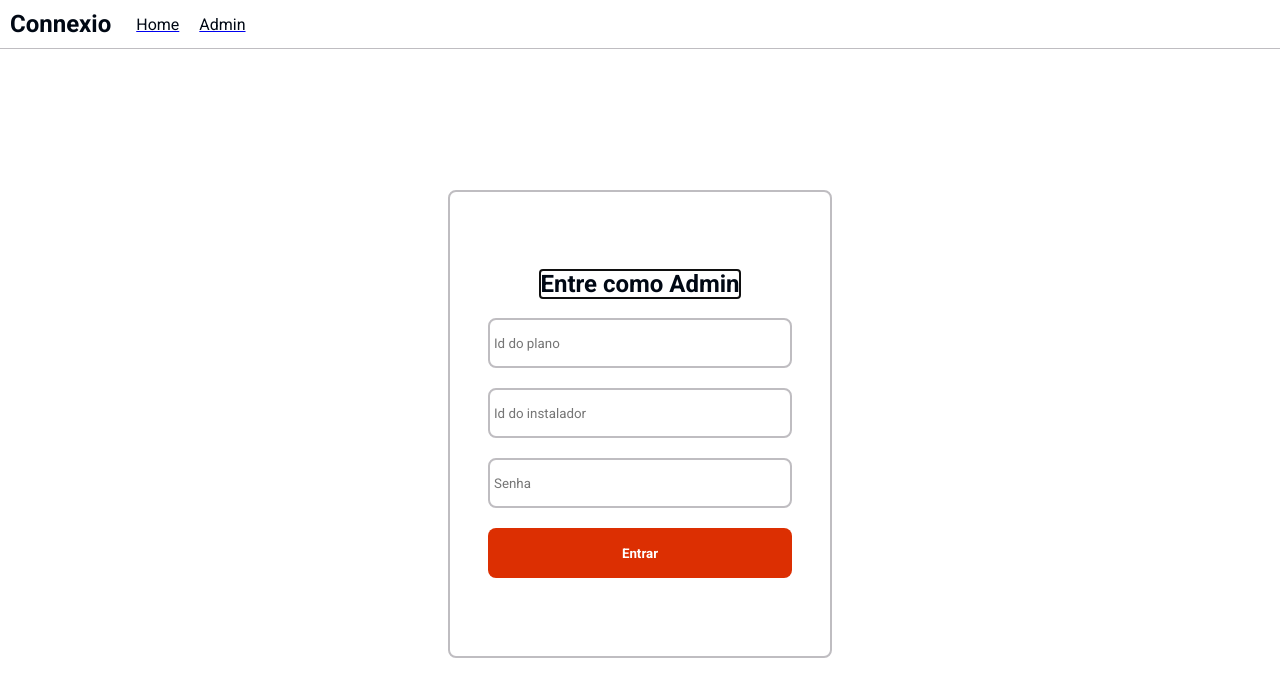
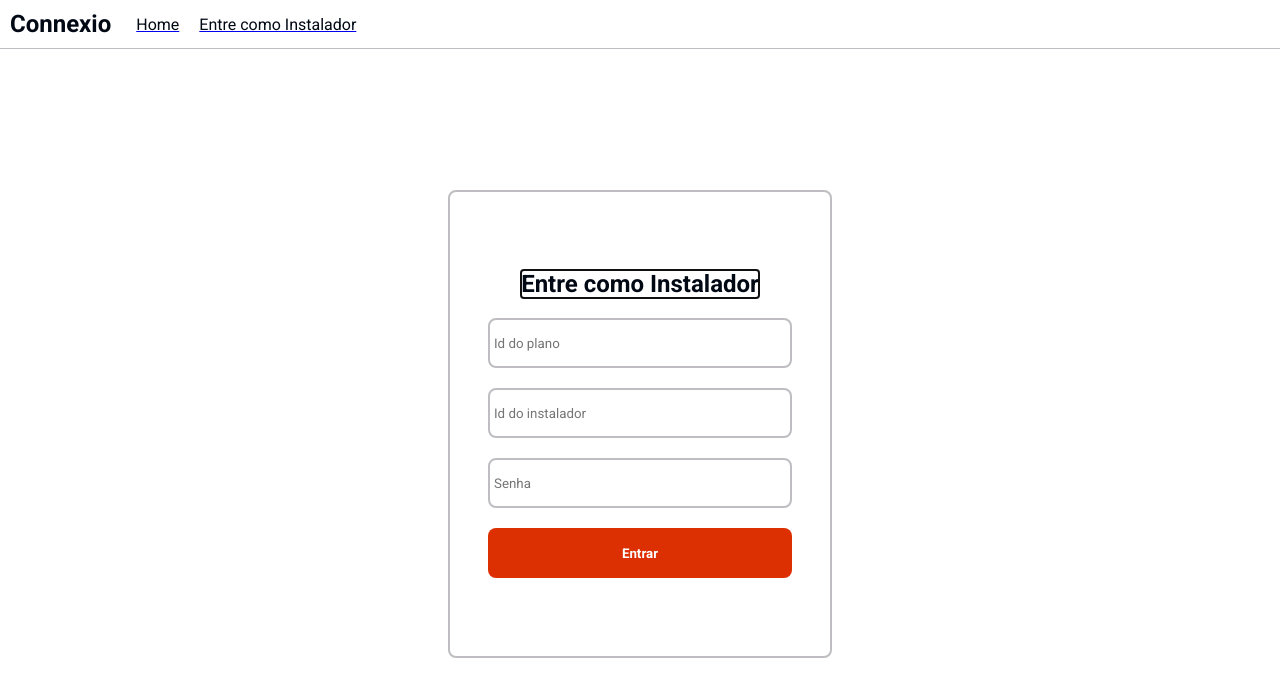
Before and after one commit to gtvb/app-challenge-web, a Svelte app: page /admin_login in a window 1280 px wide. Shown: the top 696 px of the page. Built offline with nearby package versions, Linux system fonts and the light colour scheme.

Commit message:
feat: change some markup :)

```diff
--- a/src/App.svelte
+++ b/src/App.svelte
@@ -23,7 +23,7 @@
                 <span class='link-content'>Home</span>
             </Link>
             <Link to='/admin_login'>
-                <span class='link-content'>Admin</span>
+                <span class='link-content'>Entre como Instalador</span>
             </Link>
         </nav>
         {:else}
--- a/src/routes/Contact.svelte
+++ b/src/routes/Contact.svelte
@@ -78,14 +78,14 @@ async function handleSubmit() {
             <h2>Requisitar Instalador</h2>
             <input bind:value={name} type='email' placeholder='Email' />
             <input bind:value={email} type='text' placeholder='Nome Completo' />
-            <select bind:value={state}>
+            <select bind:value={state} placeholder='Estado'>
                 {#each states as state}
                     <option value={state.tag}>{state.tag}</option>
                 {/each}
             </select>
 
             {#if state}
-            <select bind:value={city}>
+            <select bind:value={city} placeholder='Cidade'>
                 {#each cities as city}
                     <option value={city.name}>{city.name}</option>
                 {/each}
--- a/src/routes/Login.svelte
+++ b/src/routes/Login.svelte
@@ -25,7 +25,7 @@ function handleSubmit() {
 
 <div class='wrapper'>
     <form on:submit|preventDefault={handleSubmit}>
-        <h2>Entre como Admin</h2>
+        <h2>Entre como Instalador</h2>
         <input bind:value={planId} type='number' placeholder='Id do plano' />
         <input bind:value={installerId} type='number' placeholder='Id do instalador' />
         <input bind:value={password} type='password' placeholder='Senha' />
```
